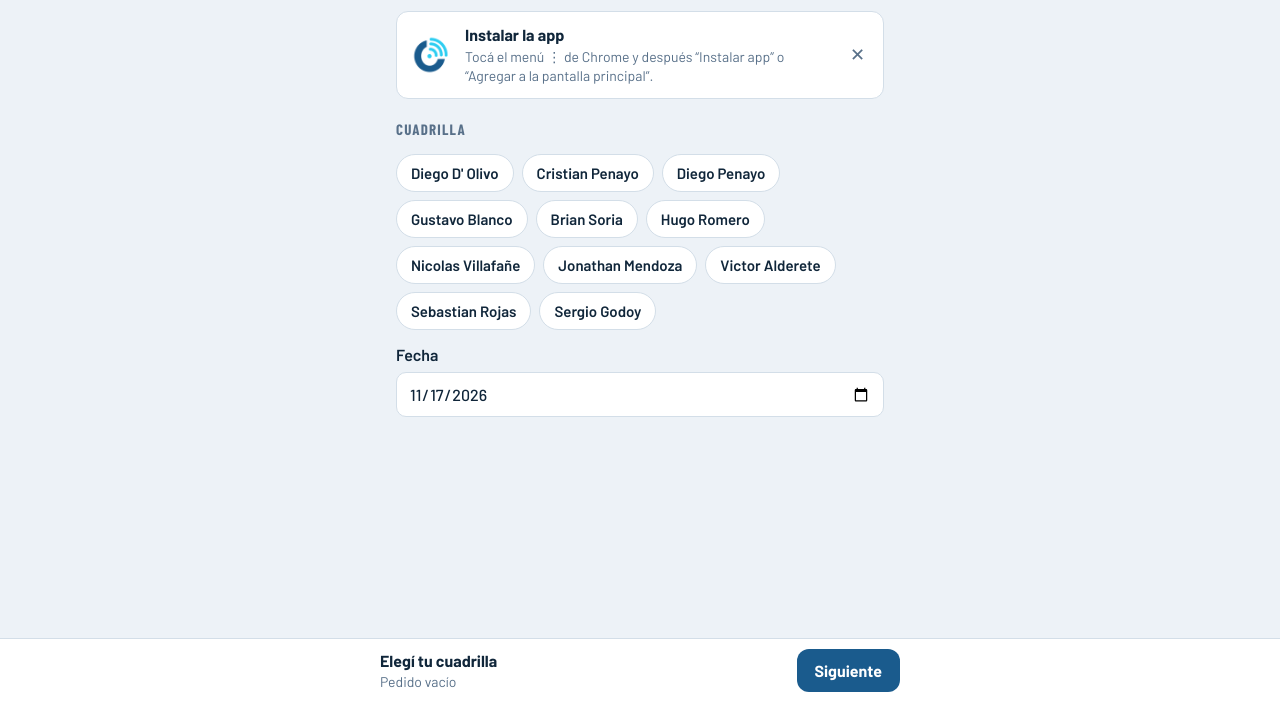
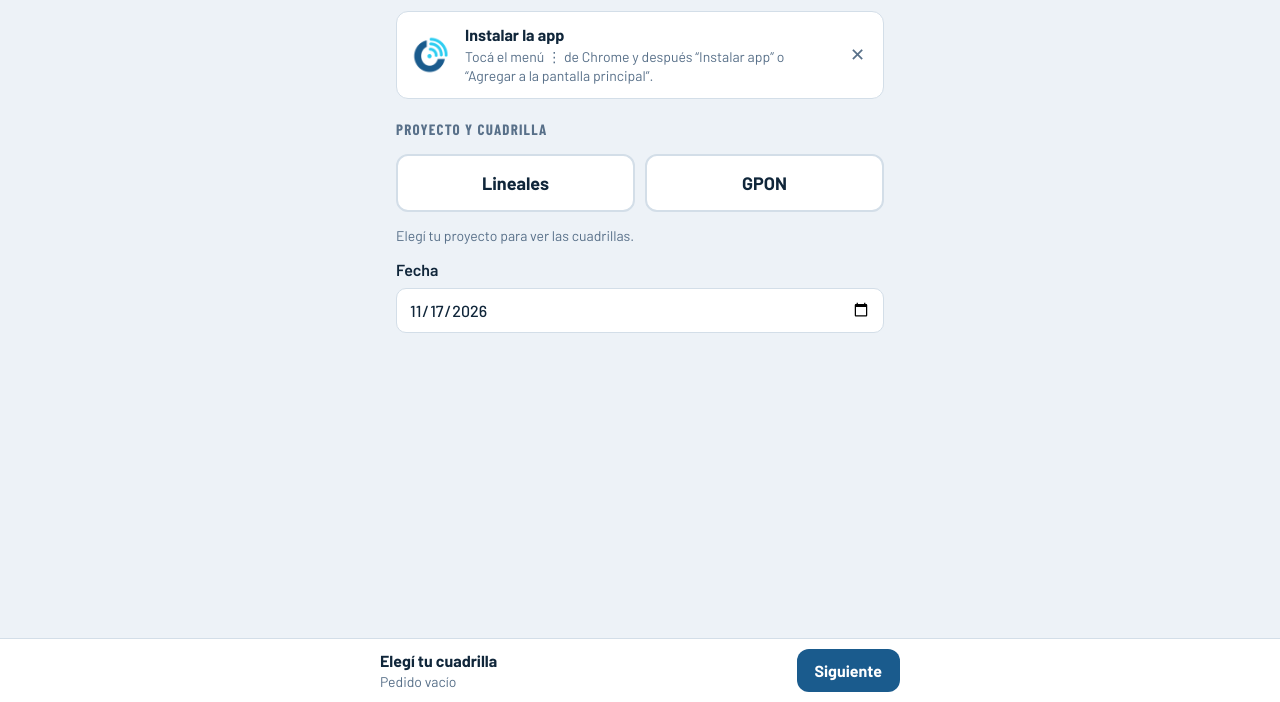
Before and after one commit to cjaime-boop/pedidos, a plain HTML site: page index.html in a window 1280 px wide. Shown: the part 98-800 px from the top of the page. Drawn offline with nearby package versions, Linux system fonts and the light colour scheme.

Commit message:
Paso 1: botones Lineales / GPON y al tocar aparecen sus cuadrillas
Co-Authored-By: Claude Opus 5.5 <noreply@anthropic.com>
Claude-Session: https://claude.ai/code/session_01VzwDbb68pgwVBnnxbeQnu3

```diff
--- a/index.html
+++ b/index.html
@@ -121,6 +121,11 @@ footer .cta{padding:12px 18px;font-size:16px}
 .instalar div b{display:block;color:var(--ink);font-size:16px}
 .instalar .cta{padding:10px 16px;font-size:15px}
 .instalar .x{all:unset;cursor:pointer;color:var(--muted);font-size:18px;padding:4px 6px}
+#cuadrillas{display:flex;flex-direction:column;gap:14px}
+.proys{display:grid;grid-template-columns:1fr 1fr;gap:10px}
+.proy{border:2px solid var(--line);background:var(--panel);color:var(--ink);border-radius:12px;padding:16px 8px;font:700 18px var(--f-body);cursor:pointer}
+.proy[aria-pressed="true"]{border-color:var(--accent);background:var(--accent-soft);color:var(--accent)}
+.proy:focus-visible{outline:2px solid var(--accent);outline-offset:1px}
 @media (prefers-reduced-motion: reduce){*{transition:none!important}}
 </style>
 
@@ -141,9 +146,9 @@ footer .cta{padding:12px 18px;font-size:16px}
     <section id="p1">
       <div style="display:flex;flex-direction:column;gap:14px">
         <div id="inst"></div>
-        <h2>Cuadrilla</h2>
-        <div class="alerta mal" id="faltaC" hidden>⚠ Primero tocá tu nombre.</div>
-        <div class="chips" id="cuadrillas"></div>
+        <h2>Proyecto y cuadrilla</h2>
+        <div class="alerta mal" id="faltaC" hidden>⚠ Primero elegí el proyecto y tocá tu nombre.</div>
+        <div id="cuadrillas"></div>
         <label class="campo" for="fecha">Fecha<input type="date" id="fecha"></label>
       </div>
     </section>
@@ -196,7 +201,10 @@ footer .cta{padding:12px 18px;font-size:16px}
 
 <script>
 // Las cuadrillas del formulario "Control Materiales MTTO ATC"
-var CUADRILLAS = ["Diego D' Olivo","Cristian Penayo","Diego Penayo","Gustavo Blanco","Brian Soria","Hugo Romero","Nicolas Villafañe","Jonathan Mendoza","Victor Alderete","Sebastian Rojas","Sergio Godoy"];
+var GRUPOS_C = [
+  {n:"Lineales", c:["Diego D' Olivo","Cristian Penayo","Diego Penayo","Gustavo Blanco","Brian Soria","Hugo Romero","Sergio Godoy"]},
+  {n:"GPON", c:["Nicolas Villafañe","Jonathan Mendoza","Victor Alderete","Sebastian Rojas"]}];
+var CUADRILLAS = [].concat.apply([], GRUPOS_C.map(function(g){ return g.c; }));
 var MODO_PRUEBA = true;   // en prueba no se manda nada al formulario del depósito
 // Los campos del formulario "Control Materiales MTTO ATC"
 var FIBRA = [
@@ -210,6 +218,7 @@ var EQUIPOS = [
 var TIPOS_RECORTE = ["48","72","72 anti roedor","144","Drop"];
 var st = {paso:1, cuadrilla:null, fecha:hoyISO(), cant:{}, items:[], recortes:[], ok:false};
 try { var c = localStorage.getItem("pedido_cuadrilla"); if (c && CUADRILLAS.indexOf(c) >= 0) st.cuadrilla = c; } catch(e){}
+st.proy = st.cuadrilla ? GRUPOS_C.filter(function(g){ return g.c.indexOf(st.cuadrilla) >= 0; })[0].n : null;
 
 function hoyISO(){ var d=new Date(); d.setMinutes(d.getMinutes()-d.getTimezoneOffset()); return d.toISOString().slice(0,10); }
 function $(id){ return document.getElementById(id); }
@@ -220,8 +229,13 @@ function itemsOk(){ return st.items.map(function(s){return s.trim();}).filter(Bo
 function recortesOk(){ return st.recortes.filter(function(r){return r.m;}); }
 
 function pintarCuadrillas(){
-  $("cuadrillas").innerHTML = CUADRILLAS.map(function(n){
-    return '<button class="chip" aria-pressed="'+(n===st.cuadrilla)+'" data-c="'+esc(n)+'">'+esc(n)+'</button>'; }).join("");
+  var h = '<div class="proys">' + GRUPOS_C.map(function(g){
+    return '<button class="proy" aria-pressed="'+(g.n===st.proy)+'" data-proy="'+g.n+'">'+g.n+'</button>'; }).join("") + '</div>';
+  var g = GRUPOS_C.filter(function(x){ return x.n===st.proy; })[0];
+  if (g) h += '<div class="chips">' + g.c.map(function(n){
+      return '<button class="chip" aria-pressed="'+(n===st.cuadrilla)+'" data-c="'+esc(n)+'">'+esc(n)+'</button>'; }).join("") + '</div>';
+  else h += '<div class="vacio" style="padding:0">Elegí tu proyecto para ver las cuadrillas.</div>';
+  $("cuadrillas").innerHTML = h;
 }
 function filaHTML(it){
   var v = st.cant[it.id] || 0;
@@ -363,6 +377,7 @@ function copiar(){
 document.addEventListener("click", function(e){
   var b = e.target.closest("button,a"); if (!b) return;
   if (b.dataset.p) return irA(+b.dataset.p);
+  if (b.dataset.proy){ if (st.proy !== b.dataset.proy){ st.proy = b.dataset.proy; st.cuadrilla = null; st.ok = false; } pintarCuadrillas(); pintarTotal(); return; }
   if (b.dataset.c){ st.cuadrilla = b.dataset.c; st.ok=false; try{ localStorage.setItem("pedido_cuadrilla", st.cuadrilla); }catch(_){} $("faltaC").hidden = true; pintarCuadrillas(); pintarTotal(); return; }
   if (b.dataset.mas) return setCant(b.dataset.mas, (st.cant[b.dataset.mas]||0) + paso(b.dataset.mas));
   if (b.dataset.menos) return setCant(b.dataset.menos, (st.cant[b.dataset.menos]||0) - paso(b.dataset.menos));
```
